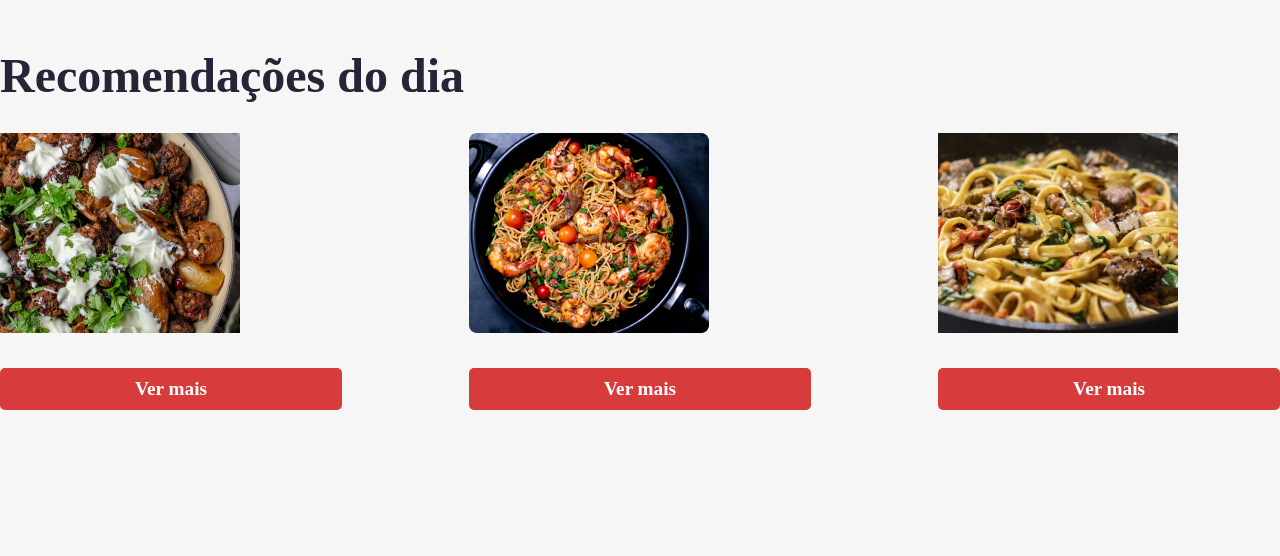
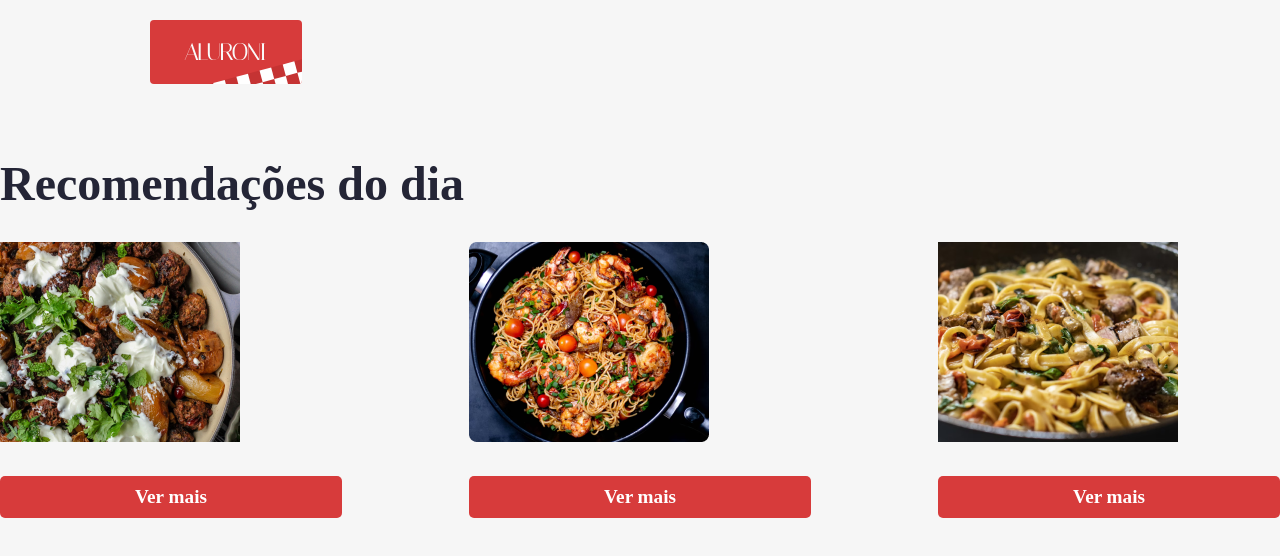
Before and after one commit to opsimata/ReactRouterDom, a React (Create React App) app: page / in a window 1280 px wide. Shown: the top 556 px of the page. Built offline with nearby package versions, Linux system fonts and the light colour scheme; a web font is replaced by a local one.

Commit message:
componentization of the navbar

```diff
--- /dev/null
+++ b/src/components/Navbar/Navbar.module.scss
@@ -0,0 +1,17 @@
+@import "/src/styles/variables";
+@import "/src/styles/breakpoints";
+
+.navbar {
+    padding: 20px $padding-horizontal;
+
+    @media (max-width: $desktop_xsm) {
+        padding: 20px $padding-horizontal-mobile;
+    }
+
+    @media (min-width: $desktop_sm) {
+        padding: 20px $padding-horizontal-sm;
+    }
+    @media (min-width: $desktop_sm) and (mas-width: $desktop_md) {
+        padding: 20px $padding-horizontal-md;
+    }
+}
--- /dev/null
+++ b/src/components/Navbar/index.tsx
@@ -0,0 +1,10 @@
+import { ReactComponent as Logo } from "assets/img/logo.svg";
+import styles from "./Navbar.module.scss";
+
+export default function Navbar() {
+	return(
+		<nav className={styles.navbar}>
+			<Logo />
+		</nav>
+	);
+}
--- a/src/pages/Menu/Menu.module.scss
+++ b/src/pages/Menu/Menu.module.scss
@@ -1,18 +1,5 @@
 @import "/src/styles/breakpoints";
 @import "/src/styles/variables";
-
-.menu {
-  padding: 20px $padding-horizontal;
-  @media (max-width: $desktop_xsm) {
-    padding: 20px $padding-horizontal-mobile;
-  }
-  @media (min-width: $desktop_xsm) and (max-width: $desktop_sm) {
-    padding: 20px $padding-horizontal-sm;
-  }
-  @media (min-width: $desktop_sm) and (max-width: $desktop_md) {
-    padding: 20px $padding-horizontal-md;
-  }
-}
 
 .header {
   align-items: center;
--- a/src/pages/Menu/index.tsx
+++ b/src/pages/Menu/index.tsx
@@ -1,10 +1,10 @@
 import styles from "./Menu.module.scss";
-import { ReactComponent as Logo } from "assets/img/logo.svg";
 import Finder from "./Finder";
 import { useState } from "react";
 import Filters from "./Filters";
 import Sorter from "./Sorter";
 import Items from "./Items";
+import Navbar from "components/Navbar";
 
 export default function Menu() {
 	const [find, setFinder] = useState("");
@@ -13,9 +13,7 @@ export default function Menu() {
 
 	return (
 		<main>
-			<nav className={styles.menu}>
-				<Logo />
-			</nav>
+			<Navbar/>
 			<header className={styles.header}>
 				<div className={styles.header__text}>A casa do código e da massa</div>
 			</header>
--- a/src/pages/Start/index.tsx
+++ b/src/pages/Start/index.tsx
@@ -1,3 +1,4 @@
+import Navbar from "components/Navbar";
 import menu from "data/menu.json";
 import styles from "./Start.module.scss";
 
@@ -6,6 +7,7 @@ export default function Start() {
 	recommendedDishes = recommendedDishes.sort(() => 0.5 - Math.random()).splice(0,3);
 	return (
 		<section>
+			<Navbar/>
 			<h3 className={styles.title}>Recomendações do dia</h3>
 			<div className={styles.recommended}>
 				{recommendedDishes.map( item => (
```
